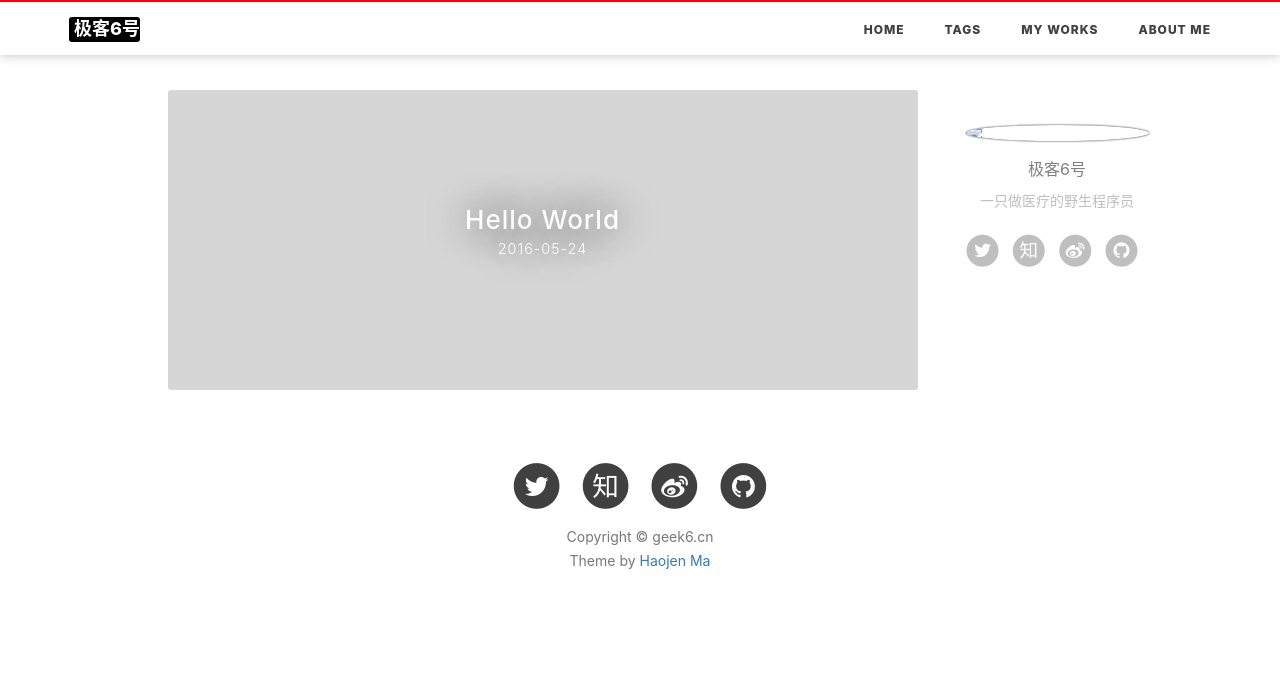
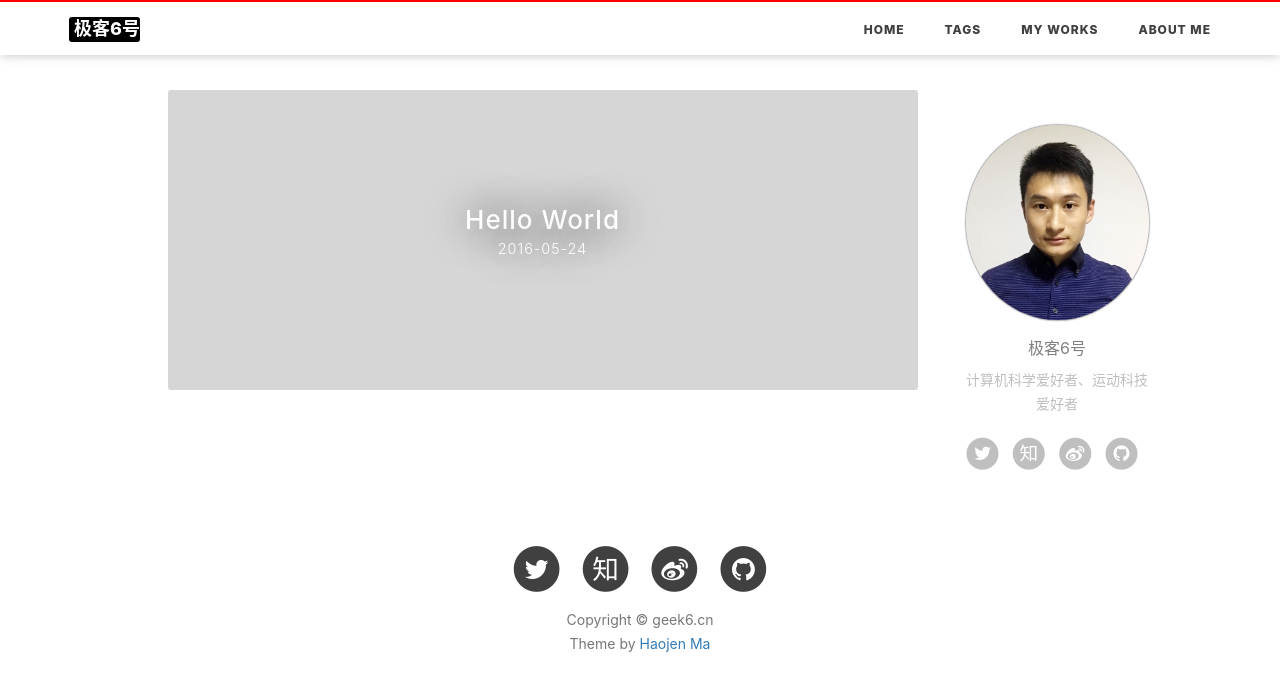
Before and after one commit to geek6/geek6.github.io, a plain HTML site: page index.html in a window 1280 px wide. Drawn offline with nearby package versions, Linux system fonts and the light colour scheme.

Commit message:
Site updated: 2016-07-05 22:39:12

```diff
--- a/index.html
+++ b/index.html
@@ -241,7 +241,7 @@
                 <div class="site-heading text-center">
                     <div class="about-me">
                         <!--移动端头部显示-->
-                        <img src="/img/avatar_man_2.png" />
+                        <img src="/img/avatar_man_2.jpg" />
                         <h5><a href="/about/">极客6号</a></h5>
                         <p>一只做医疗的野生程序员</p>
                     </div>
@@ -305,11 +305,11 @@
                     <div class="short-about">
                         <!--侧边栏头像-->
 
-                            <img src="/img/avatar_man_2.png " />
+                            <img src="/img/avatar_man_2.jpg" />
 
                         <h5><a href="/about/">极客6号</a></h5>
 
-                            <p>一只做医疗的野生程序员</p>
+                            <p>计算机科学爱好者、运动科技爱好者</p>
 
                         <hr>
                         <!-- SNS Link 社交 -->
```
